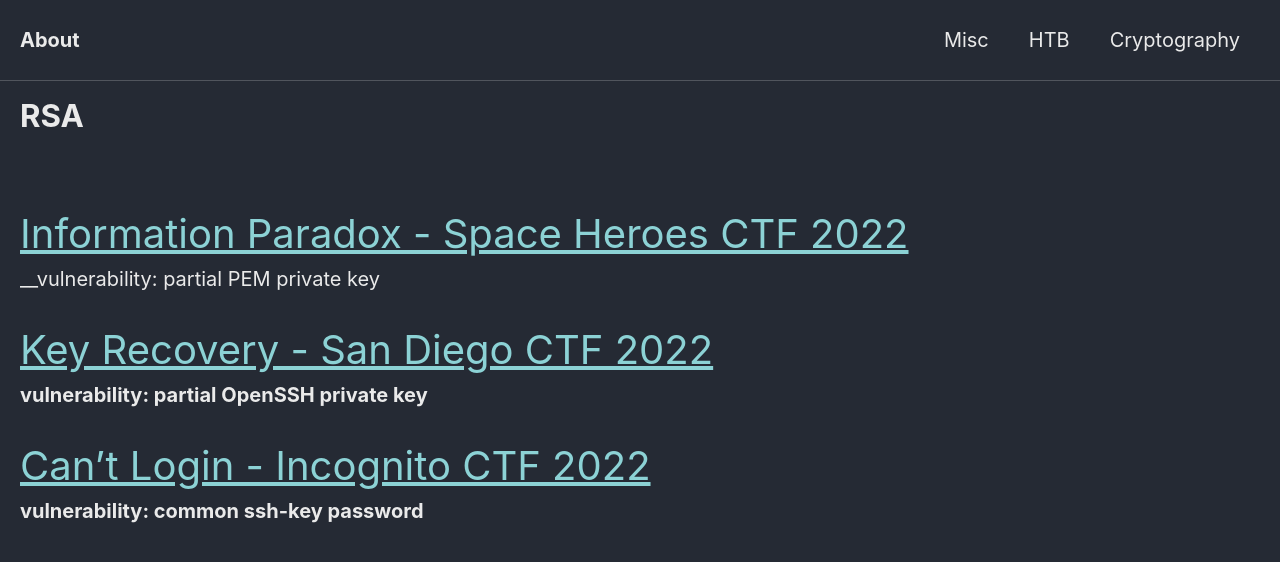
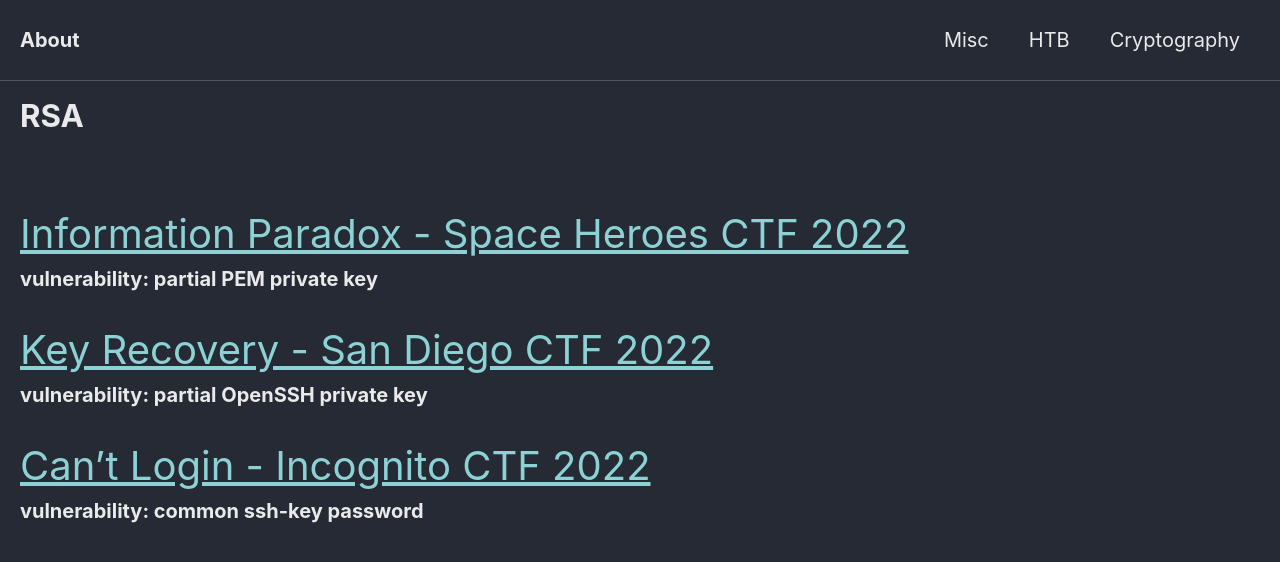
Before and after one commit to Connor-McCartney/Connor-McCartney.github.io, a Jekyll site: the page built from _pages/cryptography/rsa/rsa.md, in a window 1280 px wide. Shown: the top 562 px of the page. Built offline with Jekyll 4.4.1, drawn with Linux system fonts in a browser that asks for light colours; cached includes are drawn as plain includes.

Commit message:
Update rsa.md

```diff
--- a/_pages/cryptography/rsa/rsa.md
+++ b/_pages/cryptography/rsa/rsa.md
@@ -6,7 +6,7 @@ title: RSA
 <br>
 
 <span style="font-size:2em;">   [Information Paradox - Space Heroes CTF 2022](/cryptography/rsa/information-paradox-SHCTF-2022)       </span> <br>
-__vulnerability: partial PEM private key
+__vulnerability: partial PEM private key__
 
 
 <span style="font-size:2em;">   [Key Recovery - San Diego CTF 2022](/cryptography/rsa/key-recovery-SDCTF-2022)    </span> <br>
```
